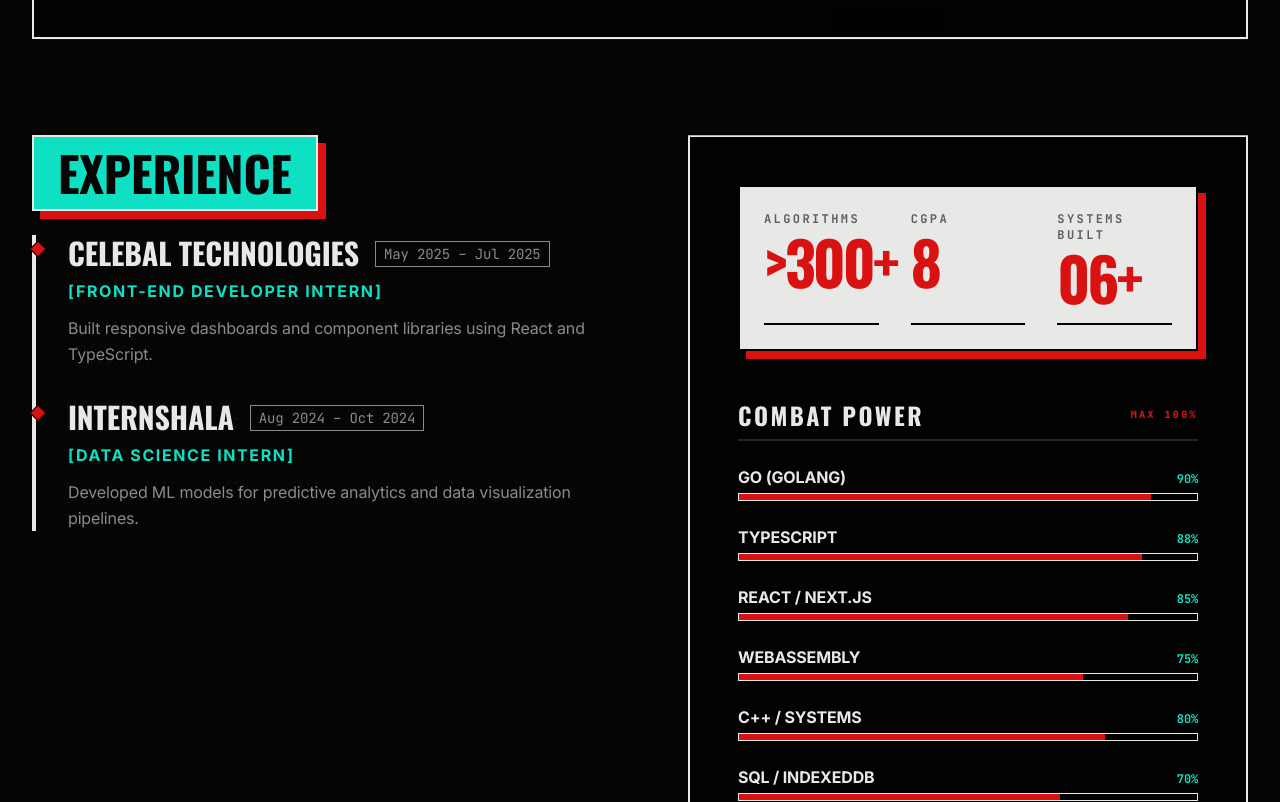
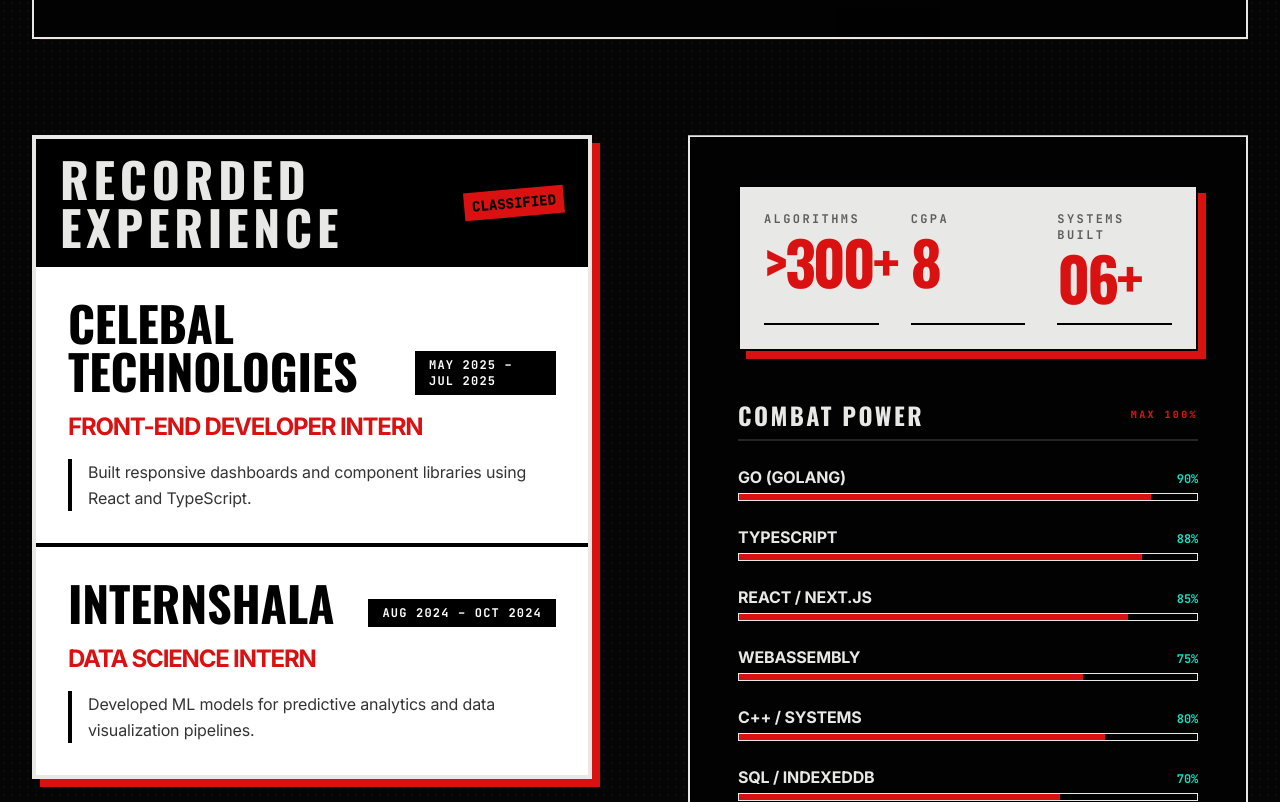
Before and after one commit to HarshalPatel1972/harshal-patel, a Next.js app: page / in a window 1280 px wide. Shown: the part 4020-4822 px from the top of the page. Built offline with nearby package versions, Linux system fonts and the light colour scheme.

Commit message:
style(about): refactor experience timeline into massive brutalist manga panel blocks to maintain 100% cohesion with MAPPA aesthetic

```diff
--- a/src/components/About.tsx
+++ b/src/components/About.tsx
@@ -92,22 +92,33 @@ export function About() {
              PANEL 2: Experience (Stacked Black Blocks)
              ========================================= */}
          <ScrollReveal duration={1200} delay={200} className="w-full">
-             <div className="flex flex-col gap-6">
-                <div className="bg-[var(--accent-cursed)] text-[var(--bg-ink)] font-black font-display uppercase text-3xl md:text-5xl px-6 py-3 border-2 border-[var(--text-bone)] self-start brutal-shadow">
-                   EXPERIENCE
+           <div className="flex flex-col border-4 border-[var(--text-bone)] bg-[var(--text-bone)] brutal-shadow">
+              <div className="bg-black text-[var(--text-bone)] font-black font-display uppercase tracking-widest text-3xl md:text-5xl px-6 py-4 flex items-center justify-between">
+                 RECORDED <br/> EXPERIENCE
+                 <span className="text-[10px] md:text-sm font-mono tracking-normal text-black bg-[var(--accent-blood)] px-2 py-1 rotate-[-5deg]">CLASSIFIED</span>
               </div>
 
-                <div className="space-y-8 pl-4 sm:pl-8 border-l-4 border-[var(--text-bone)]">
-                  {profile.experience.map((job) => (
-                    <div key={job.company} className="relative group">
-                      <div className="absolute left-[-16px] sm:left-[-36px] top-2 w-[8px] h-[8px] sm:w-[12px] sm:h-[12px] bg-[var(--accent-blood)] border border-[var(--bg-ink)] rotate-45 group-hover:bg-[var(--accent-cursed)] transition-colors" />
+              <div className="flex flex-col bg-white">
+                {profile.experience.map((job, i) => (
+                  <div key={job.company} className="relative group border-b-4 border-black last:border-b-0 p-6 md:p-8 hover:bg-black hover:text-white transition-colors duration-300">
 
-                      <div className="flex flex-wrap items-end gap-4 mb-2">
-                        <h4 className="text-2xl sm:text-3xl font-black font-display text-[var(--text-bone)] uppercase">{job.company}</h4>
-                        <span className="text-xs sm:text-sm font-mono text-[var(--text-muted)] border border-[var(--text-muted)] px-2 py-0.5 mb-1">{job.period}</span>
+                    {/* Timestamp & Role Header */}
+                    <div className="flex flex-col md:flex-row md:items-end justify-between gap-2 md:gap-4 mb-4">
+                       <h4 className="text-3xl md:text-4xl lg:text-5xl font-black font-display uppercase leading-none text-black group-hover:text-white transition-colors">
+                         {job.company}
+                       </h4>
+                       <span className="text-[10px] sm:text-xs font-mono font-bold bg-black text-white group-hover:bg-[var(--accent-blood)] px-3 py-1 uppercase tracking-widest self-start md:self-auto border-2 border-black group-hover:border-[var(--accent-blood)] transition-colors">
+                         {job.period}
+                       </span>
                     </div>
-                      <div className="text-[var(--accent-cursed)] text-sm sm:text-base font-bold font-sans uppercase tracking-widest mb-3">[{job.role}]</div>
-                      <p className="text-[var(--text-muted)] text-sm sm:text-base leading-relaxed font-sans">{job.description}</p>
+
+                    <div className="text-lg md:text-2xl font-bold font-sans uppercase tracking-tighter mb-4 text-[var(--accent-blood)] group-hover:text-[var(--text-bone)] transition-colors">
+                       {job.role}
+                    </div>
+
+                    <p className="text-black/80 group-hover:text-white/80 text-sm md:text-base leading-relaxed font-sans border-l-4 border-black group-hover:border-[var(--accent-blood)] pl-4 transition-colors">
+                      {job.description}
+                    </p>
                   </div>
                 ))}
               </div>
```
Lines whose indentation alone changed are shown as unchanged.
